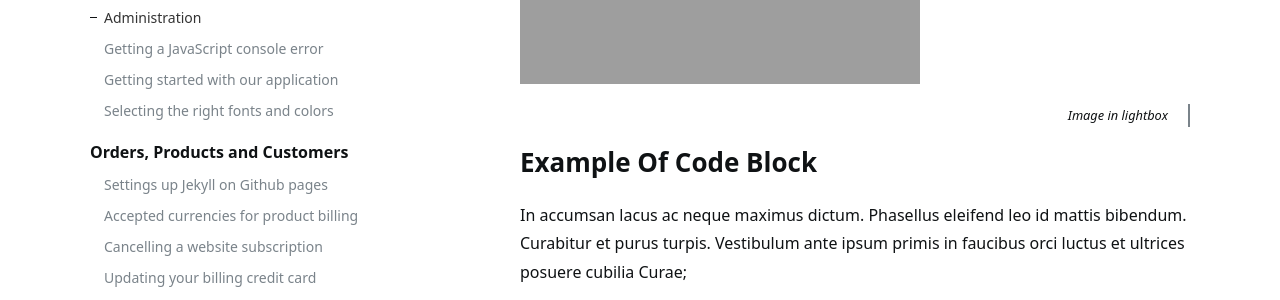
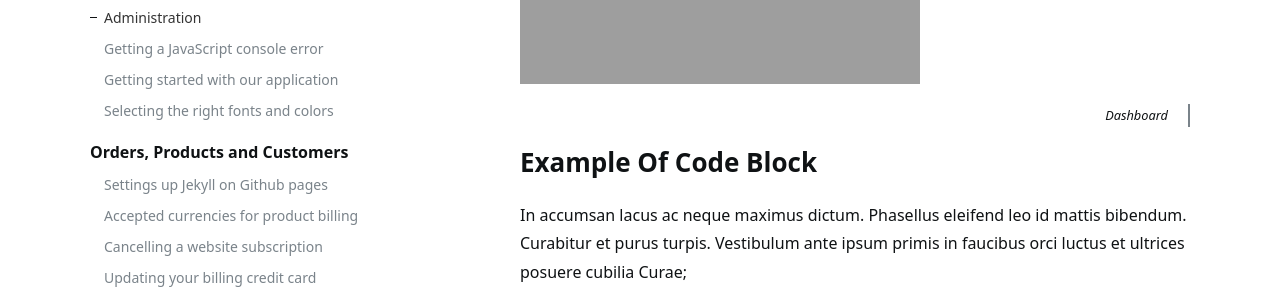
Before and after one commit to mightymango/mangodocs, a Jekyll site: the page built from _docs/admin.md, in a window 1280 px wide and 900 px high, scrolled down 904 px. Shown: the part 154-454 px from the top of the window. Built offline with Jekyll 4.4.1, drawn with Linux system fonts in a browser that asks for light colours; a script that is not in the unit is left out.

Commit message:
Update from Forestry.io Simon Barrett updated _docs/admin.md

```diff
--- a/_docs/admin.md
+++ b/_docs/admin.md
@@ -25,7 +25,7 @@
 
 You will be asked to provide your email address and password.
 
-{% include image.html img="image1.png" style="wide" lightbox="true" alt="Alt for image" caption="Image in lightbox" %}
+{% include image.html img="dashboard.png" style="wide" lightbox="true" alt="Alt for image" caption="Dashboard" %}
 
 ## Example Of Code Block
 
```
